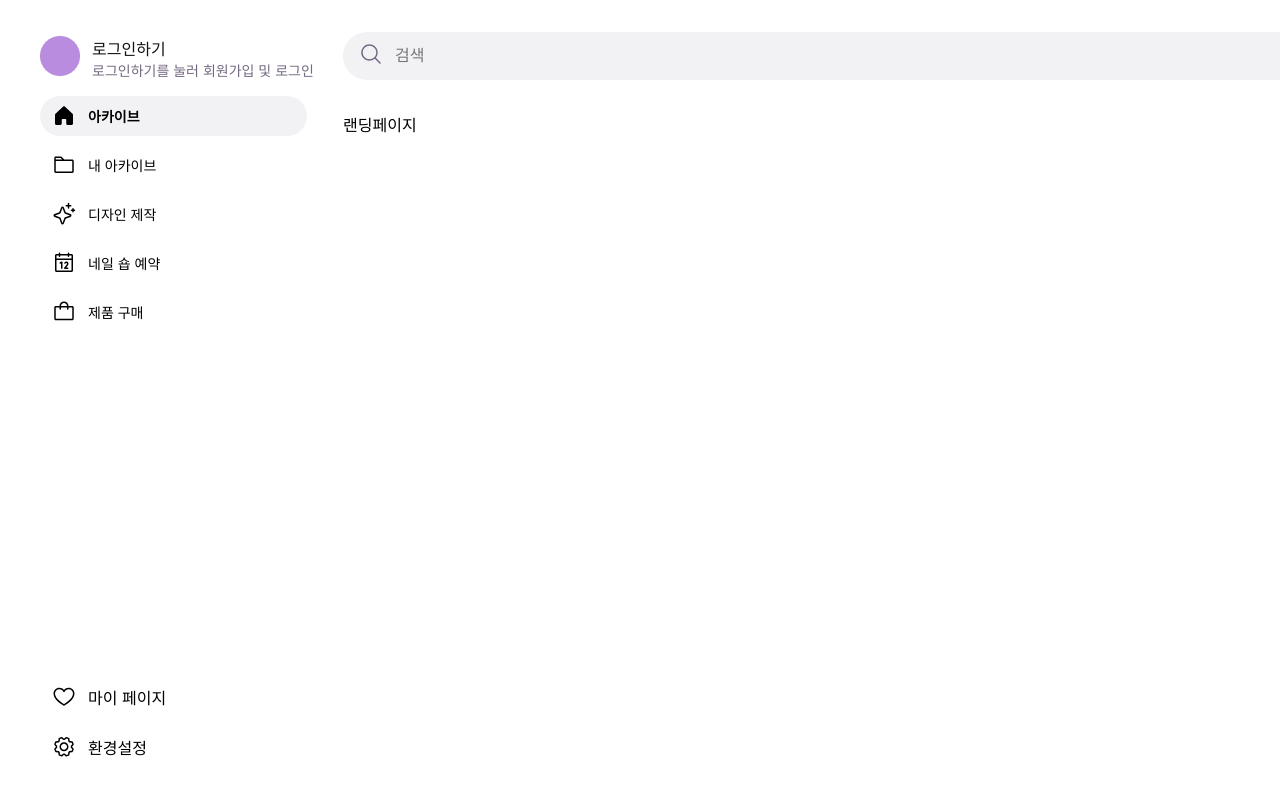
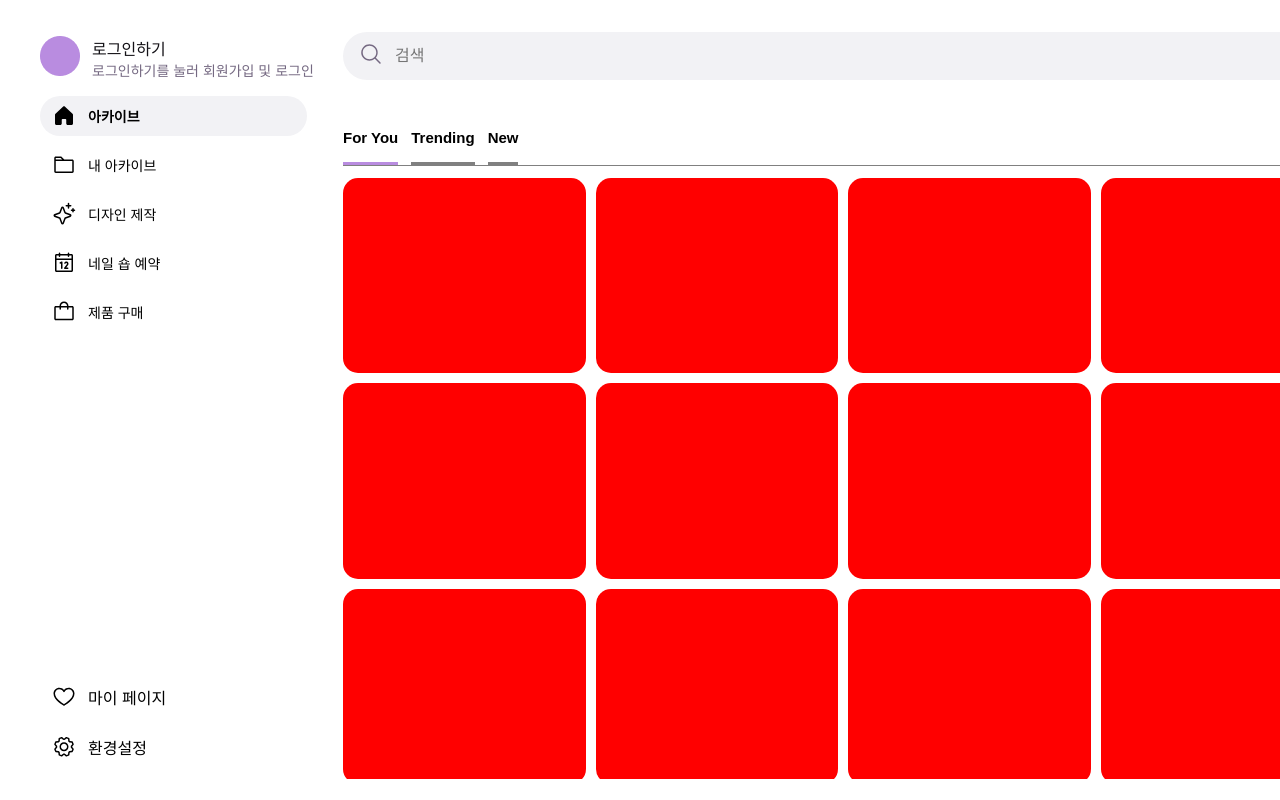
Before and after one commit to OZ-Coding-School/oz_02_collabo-006, a React (Create React App) app in the folder frontend/: page / in a window 1280 px wide. Built offline with nearby package versions, Linux system fonts and the light colour scheme.

Commit message:
[FEAT] 아카이브 페이지 구현

```diff
--- a/frontend/src/pages/LandingPage/index.tsx
+++ b/frontend/src/pages/LandingPage/index.tsx
@@ -1,5 +1,115 @@
+import { useState } from 'react';
+import styled from 'styled-components';
+
+const menuName = [
+  {
+    name: "For You",
+    text: "For You page"
+  },
+  {
+    name: "Trending",
+    text: "Trending page"
+  },
+  {
+    name: "New",
+    text: "New page"
+  }
+]
+
+const img = [
+  ["For You page", 1, 1, 1, 1, 1, 1, 1, 1, 1, 1, 1, 1, 1, 1],
+  ["Trending page", 1, 1, 1, 1, 1, 1, 1, 1, 1, 1, 1, 1, 1, 1],
+  ["New page", 1, 1, 1, 1, 1, 1, 1, 1, 1, 1, 1, 1, 1, 1]]
+
+const ArchiveContainer = styled.div`
+width: 100%;
+height: 100%;
+`;
+
+const ArchiveBarContainer = styled.div`
+display: flex;
+flex-wrap: wrap;
+width: 79vw;
+height: 54px;
+border: none;
+border-bottom: 1px solid gray
+`;
+
+const ArchiveBarBtn = styled.button`
+display: inline-flex;
+align-items: center;
+font-size: 15px;
+outline: none;
+border: none;
+background-color: white;
+color: black;
+font-weight: bold;
+cursor: pointer;
+margin-right: 13px;
+border-bottom: 0px solid #B98CE0
+`;
+
+const ArchiveImgContainer = styled.div`
+display: flex;
+flex-wrap: wrap;
+justify-content: flex-start;
+width: 79vw;
+height: 90%;
+margin-top: 12px;
+box-sizing: border-box;
+overflow-y: auto;
+white-space: nowrap;
+gap: 10px;
+`;
+
+const ArchiveImg = styled.button`
+width: 24%;
+height: 32.5%;
+background-color: red;
+display: inline-flex;
+align-items: center;
+font-size: 15px;
+outline: none;
+border: none;
+color: black;
+font-weight: bold;
+cursor: pointer;
+border-radius: 15px;
+z-index: 100;
+overflow: hidden;
+`
+
 const LandingPage = () => {
-  return <div>랜딩페이지</div>;
+
+  const [isArchiveBarName, setIsisArchiveBarName] = useState(0);
+
+  const archiveBarClick = (index: number) => {
+    setIsisArchiveBarName(index)
+  }
+
+  return (
+    <ArchiveContainer>
+      <ArchiveBarContainer>
+        {menuName.map((item, index) => (
+          <ArchiveBarBtn
+            key={index}
+            style={isArchiveBarName === index ?
+              { borderBottomWidth: 3, borderBottomColor: '#B98CE0' } :
+              { borderBottomWidth: 3, borderBottomColor: 'gray' }}
+            onClick={() => archiveBarClick(index)}
+          >
+            {item.name}
+          </ArchiveBarBtn>
+        ))}
+      </ArchiveBarContainer>
+      <ArchiveImgContainer>
+        {img[isArchiveBarName].map((item, index) => (
+          <ArchiveImg key={index}>
+          </ArchiveImg>
+        ))}
+      </ArchiveImgContainer>
+    </ArchiveContainer>
+  );
 };
 
 export default LandingPage;
```
